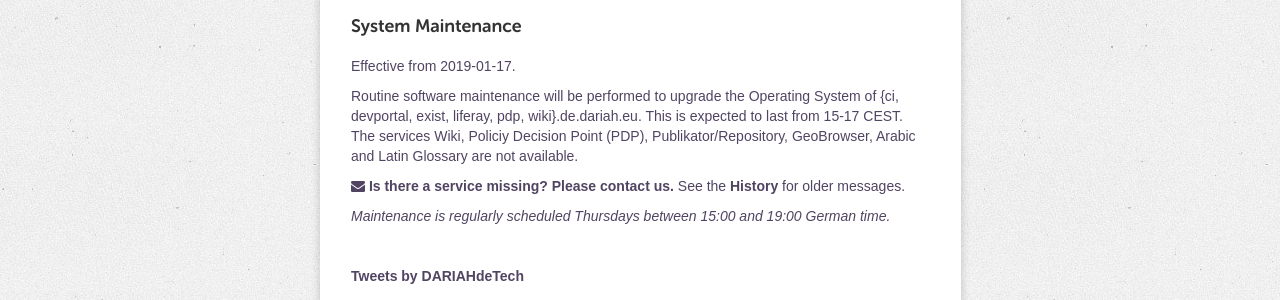
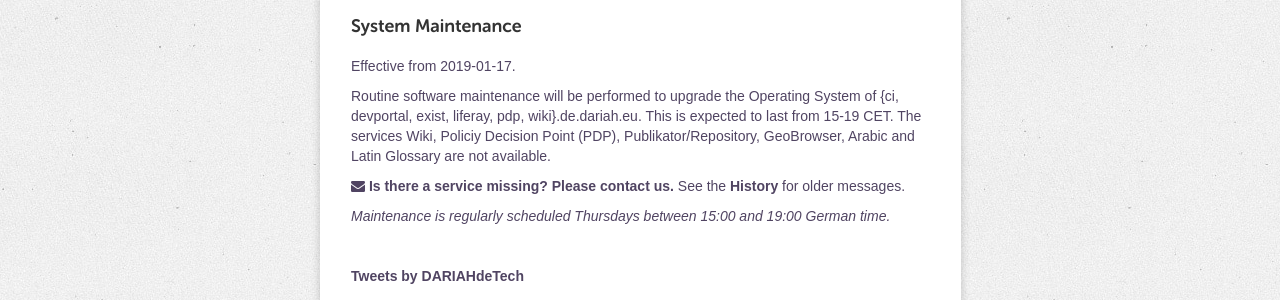
Before and after one commit to DARIAH-DE/status, a Jekyll site: the page built from index.md, in a window 1280 px wide. Shown: the part 313-613 px from the top of the page. Built offline with Jekyll 4.4.1, drawn with Linux system fonts in a browser that asks for light colours; comment, search, counter and statistics services are not loaded.

Commit message:
Wartung 17.01.

```diff
--- a/_data/announcements.yaml
+++ b/_data/announcements.yaml
@@ -3,7 +3,7 @@
   date_start: '2019-01-17'
   date_end:
   hide: false
-  description: 'Routine software maintenance will be performed to upgrade the Operating System of {ci, devportal, exist, liferay, pdp, wiki}.de.dariah.eu. This is expected to last from 15-17 CEST. The services Wiki, Policiy Decision Point (PDP), Publikator/Repository, GeoBrowser, Arabic and Latin Glossary are not available.'
+  description: 'Routine software maintenance will be performed to upgrade the Operating System of {ci, devportal, exist, liferay, pdp, wiki}.de.dariah.eu. This is expected to last from 15-19 CET. The services Wiki, Policiy Decision Point (PDP), Publikator/Repository, GeoBrowser, Arabic and Latin Glossary are not available.'
 - title: 'System Maintenance'
   date_start: '2018-07-12'
   date_end: '2018-07-03'
```
